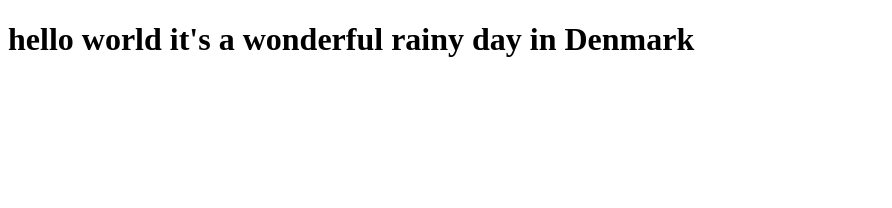
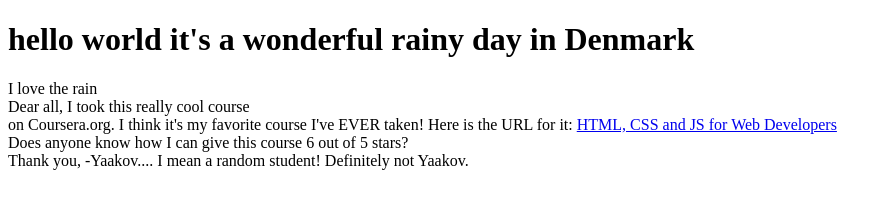
Before and after one commit to birkajensen/coursera-test, a plain HTML site: page site/index.html in a window 1280 px wide. Shown: the whole page, without its empty margins (0-892 px from the left). Drawn offline with Linux system fonts and the light colour scheme.

Commit message:
the solution page

```diff
--- a/site/index.html
+++ b/site/index.html
@@ -1,9 +1,28 @@
 <!DOCTYPE html>
 <html>
 <head>
+	<meta charset="utf-8">
 	<title>hello world</title>
 </head>
-<body>
+<body>  <!-- often called viewport  -->
 <h1>hello world it's a wonderful rainy day in Denmark</h1>
+I love the rain
+
+<div>Dear all,
+<span>I took this really cool course
+</span></div>
+<span>on Coursera.org. I think it's
+my favorite course I've EVER taken!
+Here is the URL for it:
+</span>
+<a href="...">HTML, CSS and JS for Web Developers</a>
+<div>
+Does anyone know how I can give this course 6
+out of 5 stars?
+</div>
+<div>
+Thank you,
+-Yaakov.... I mean a random student! Definitely not Yaakov.
+</div>
 </body>
 </html>
```
Also changed, not shown: module2solution/index.html (added, +9 -0 lines).
